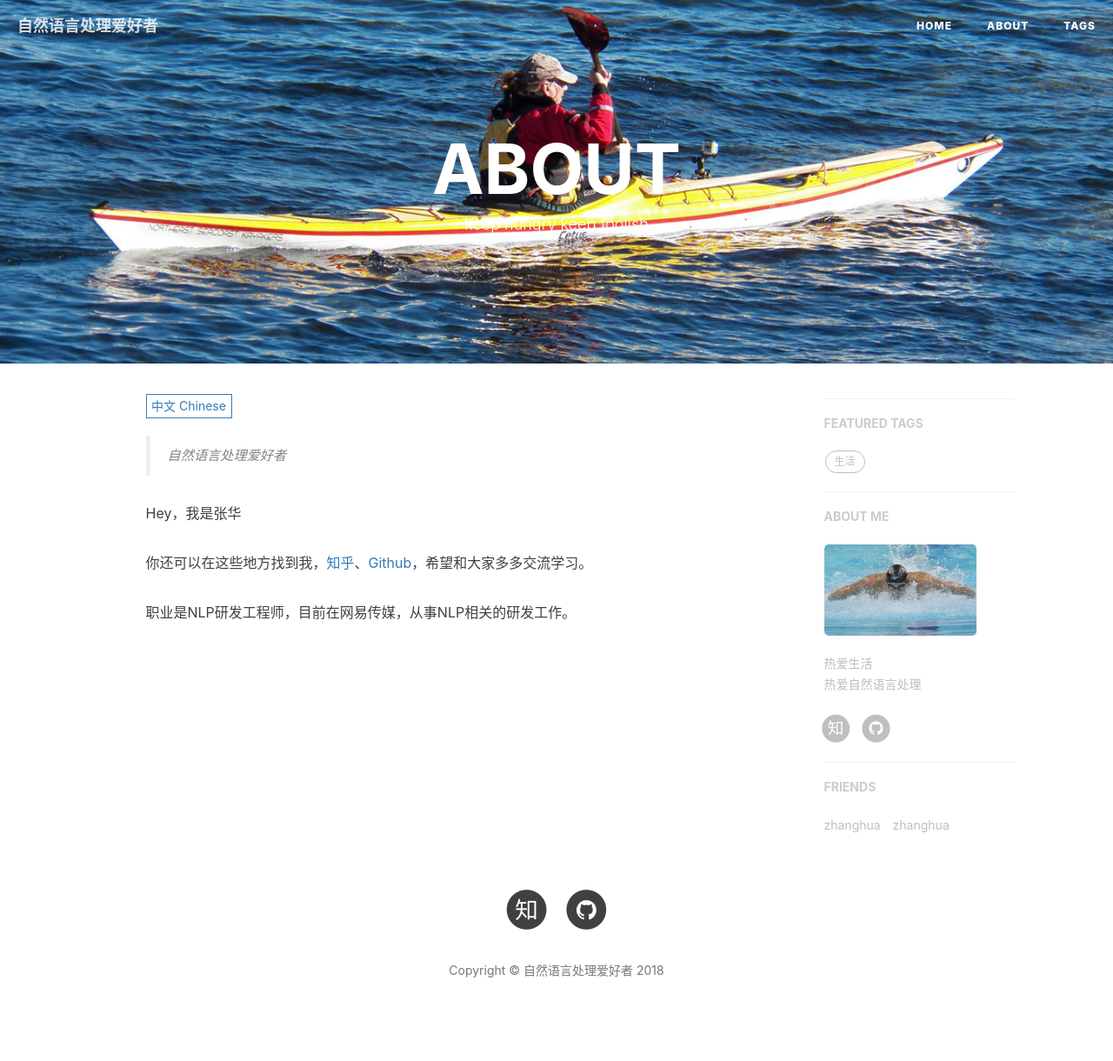
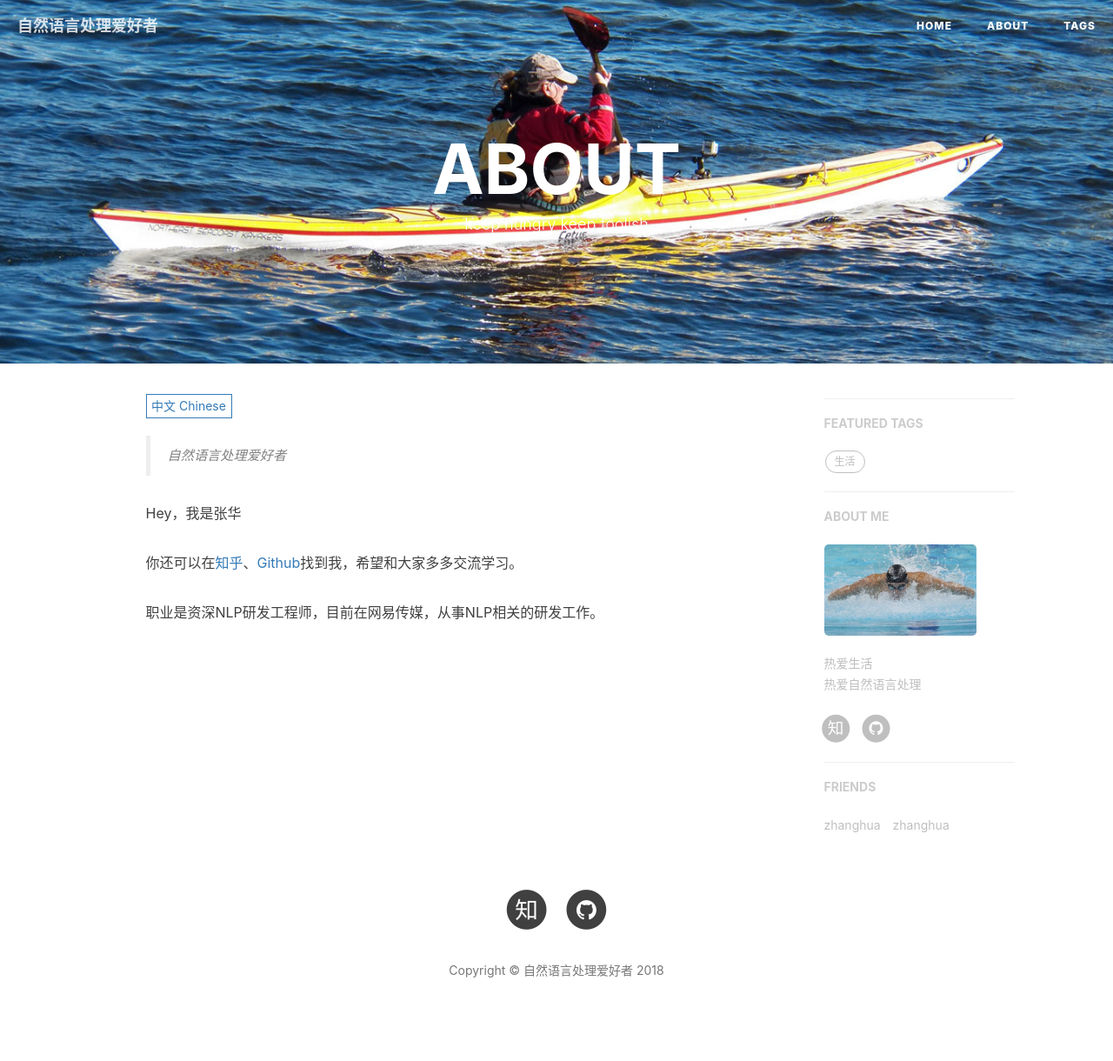
Before and after one commit to Hua-Zhang/Hua-Zhang.GitHub.io, a Jekyll site: the page built from about.html, in a window 1280 px wide. Shown: the whole page at 87% size. Built offline with Jekyll 4.4.1, drawn with Linux system fonts in a browser that asks for light colours; nearby versions of some CDN libraries; comment, search, counter and statistics services are not loaded.

Commit message:
modify zh.md

```diff
--- a/_includes/about/zh.md
+++ b/_includes/about/zh.md
@@ -2,6 +2,6 @@
 
 Hey，我是张华
 
-你还可以在这些地方找到我，[知乎](https://www.zhihu.com/people/zhang_hua/)、[Github](http://github.com/Hua-Zhang/)，希望和大家多多交流学习。
+你还可以在[知乎](https://www.zhihu.com/people/zhang_hua/)、[Github](http://github.com/Hua-Zhang/)找到我，希望和大家多多交流学习。
 
-职业是NLP研发工程师，目前在网易传媒，从事NLP相关的研发工作。
+职业是资深NLP研发工程师，目前在网易传媒，从事NLP相关的研发工作。
```
